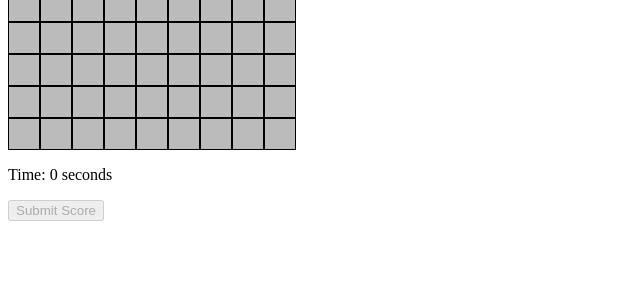
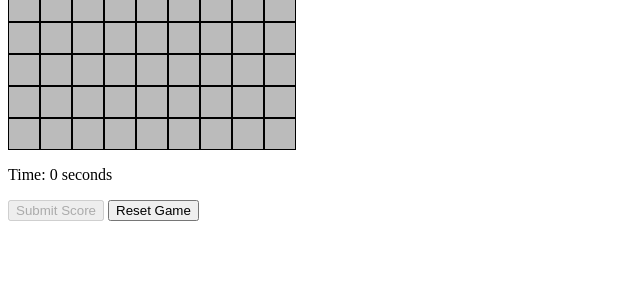
Before and after one commit to jayantkodwani/ipaygame, a Flask app: page / in a window 1280 px wide. Shown: the part 259-559 px from the top of the page, without its empty margins (0-640 px from the left). Run offline with Flask 3, Linux system fonts and the light colour scheme.

Commit message:
Update index.html

```diff
--- a/templates/index.html
+++ b/templates/index.html
@@ -10,6 +10,7 @@
   <div id="minesweeper-board" style="margin-top: 20px;"></div>
   <p>Time: <span id="timer">0</span> seconds</p>
   <button id="submitBtn" onclick="submitScore()" disabled>Submit Score</button>
+    <button onclick="startGame()">Reset Game</button>
 
 
 
```
